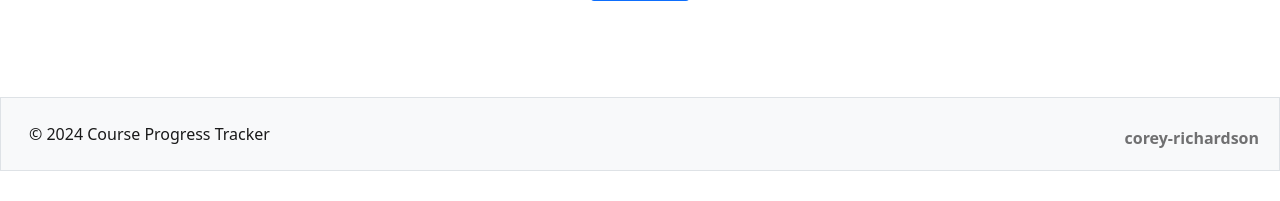
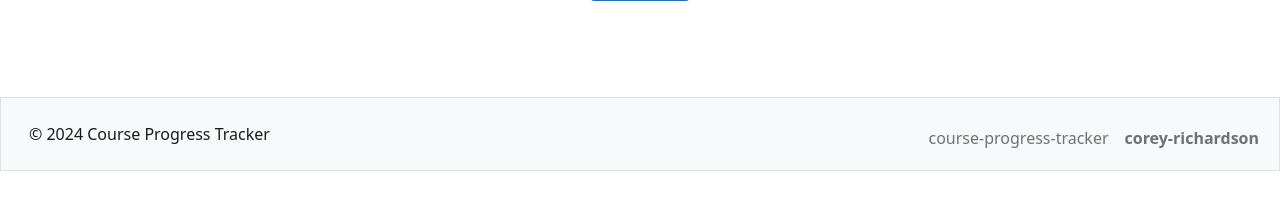
Before and after one commit to corey-richardson/course-progress-tracker, a Flask app: page /add in a window 1280 px wide. Shown: the part 599-800 px from the top of the page. Run offline with Flask 3, Linux system fonts and the light colour scheme; a user stored in the database is signed in.

Commit message:
Footer links

```diff
--- a/mysite/templates/layout.html
+++ b/mysite/templates/layout.html
@@ -64,9 +64,10 @@
         <footer class="bg-light border navbar navbar-expand-md navbar-light mt-5">
             <div class="container-fluid">
                 <span class="navbar-text">
-                    <a class="nav-link" href="https://github.com/corey-richardson/course-progress-tracker" target="_blank">&copy; 2024 Course Progress Tracker</a>
+                    <a class="nav-link" href="https://github.com/corey-richardson/course-progress-tracker/blob/main/LICENSE" target="_blank">&copy; 2024 Course Progress Tracker</a>
                 </span>
                 <ul class="navbar-nav ms-auto mt-2">
+                    <li class="nav-item"><a class="nav-link" href="https://github.com/corey-richardson/course-progress-tracker" target="_blank">course-progress-tracker</a></li>
                     <li class="nav-item"><b><a class="nav-link" href="https://linktr.ee/coreyrichardson" target="_blank">corey-richardson</a></b></li>
                 </ul>
             </div>
```
